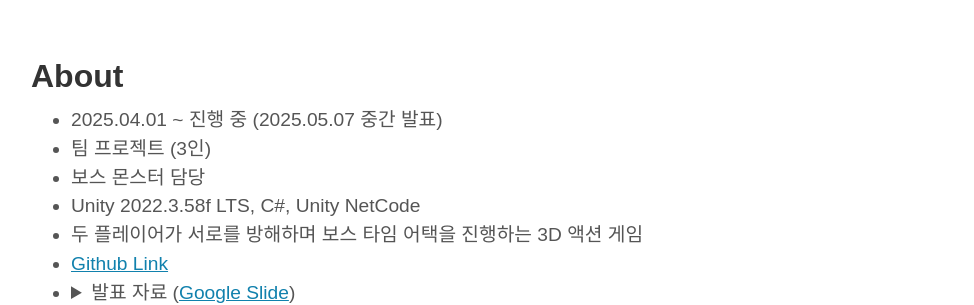
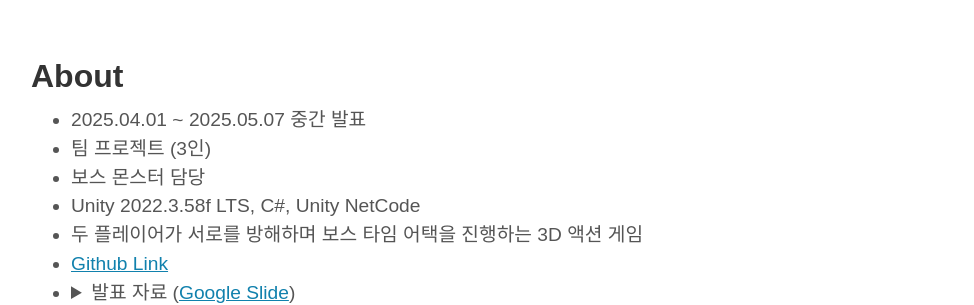
Before and after one commit to TaeAhnK/taeahnk.github.io, a Jekyll site: the page built from _projects/DeadlineDuel.md, in a window 1280 px wide and 900 px high, scrolled down 672 px. Shown: the part 151-456 px from the top of the window, without its empty margins (129-1103 px from the left). Built offline with Jekyll 4.4.1, drawn with Linux system fonts in a browser that asks for light colours; some web fonts are replaced.

Commit message:
[Edit] Edit on DeadlineDuel

```diff
--- a/_projects/DeadlineDuel.md
+++ b/_projects/DeadlineDuel.md
@@ -25,7 +25,7 @@ order : 3
 
 <h2> About </h2>
 
-- 2025.04.01 ~ 진행 중 (2025.05.07 중간 발표)
+- 2025.04.01 ~ 2025.05.07 중간 발표
 - 팀 프로젝트 (3인)
 - 보스 몬스터 담당
 - Unity 2022.3.58f LTS, C#, Unity NetCode
```
Also changed, not shown: 1 other file.
